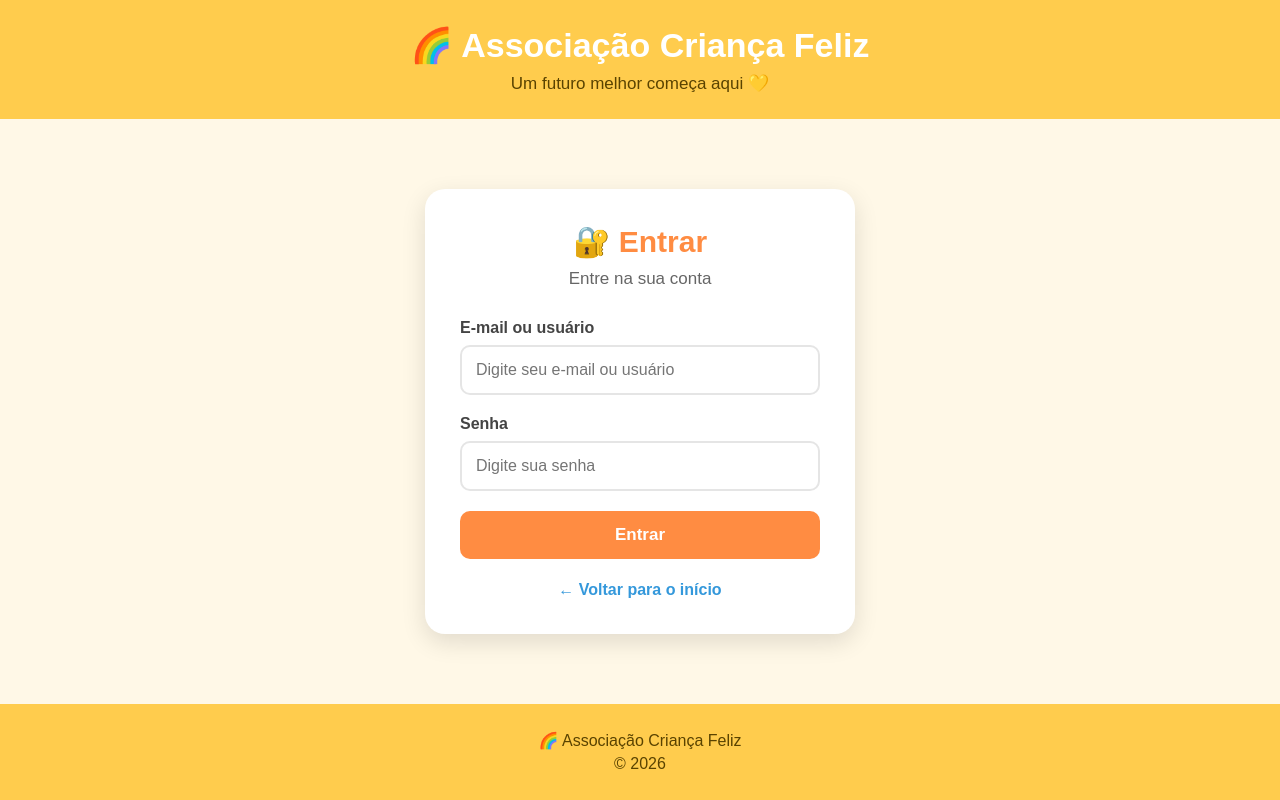
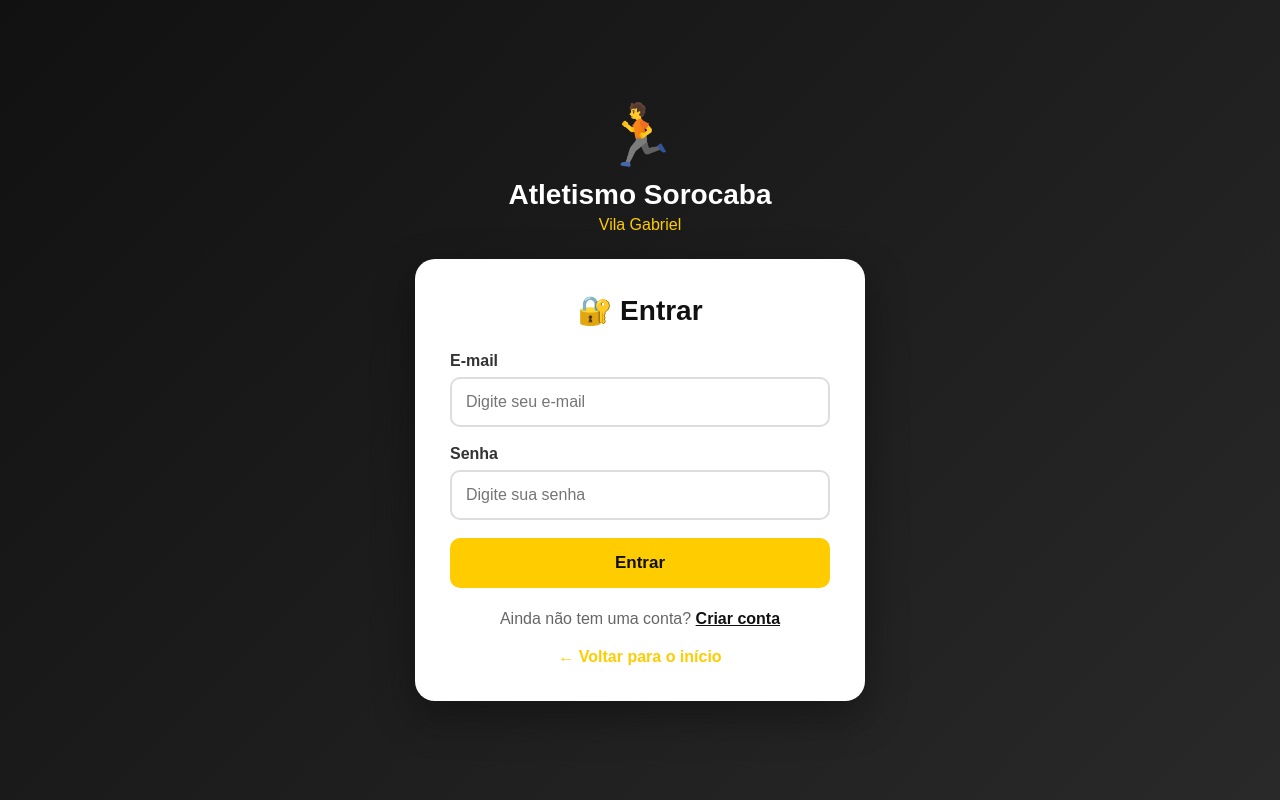
Before and after one commit to Sr-tetao/associacao_crian-a-feliz, a Flask app: page /login in a window 1280 px wide. Run offline with Flask 3, Linux system fonts and the light colour scheme.

Commit message:
Update login.html

```diff
--- a/templates/login.html
+++ b/templates/login.html
@@ -1,12 +1,10 @@
-
 <!DOCTYPE html>
 <html lang="pt-BR">
-
 <head>
     <meta charset="UTF-8">
     <meta name="viewport" content="width=device-width, initial-scale=1.0">
 
-    <title>Entrar - Associação Criança Feliz/Atletismo Vila Gabriel de Sorocaba/</title>
+    <title>Entrar - Atletismo Sorocaba</title>
 
     <style>
         * {
@@ -16,174 +14,131 @@
         }
 
         body {
+            font-family: Arial, Helvetica, sans-serif;
             min-height: 100vh;
-            font-family: Arial, Helvetica, sans-serif;
-            background: #fff8e7;
-            color: #333;
-
+            background: linear-gradient(135deg, #111, #292929);
             display: flex;
-            flex-direction: column;
+            align-items: center;
+            justify-content: center;
+            padding: 25px;
         }
 
-        header {
-            background: #ffcc4d;
-            padding: 25px 20px;
-            text-align: center;
+        .container {
+            width: 100%;
+            max-width: 450px;
         }
 
-        header h1 {
+        .logo {
+            text-align: center;
             color: white;
-            font-size: 34px;
+            margin-bottom: 25px;
         }
 
-        header p {
-            margin-top: 8px;
-            color: #5a4300;
-            font-size: 17px;
+        .logo .icone {
+            font-size: 60px;
         }
 
-        .login-area {
-            flex: 1;
-
-            display: flex;
-            justify-content: center;
-            align-items: center;
-
-            padding: 45px 20px;
+        .logo h1 {
+            font-size: 28px;
+            margin-top: 8px;
         }
 
-        .login-card {
-            width: 100%;
-            max-width: 430px;
-
-            background: white;
-            padding: 35px;
-
-            border-radius: 20px;
-
-            box-shadow: 0 8px 25px rgba(0, 0, 0, 0.12);
+        .logo p {
+            color: #ffcc00;
+            margin-top: 5px;
         }
 
-        .login-card h2 {
-            text-align: center;
-            color: #ff8c42;
-            font-size: 30px;
-            margin-bottom: 10px;
+        .card {
+            background: white;
+            border-radius: 20px;
+            padding: 35px;
+            box-shadow: 0 15px 40px rgba(0,0,0,.35);
         }
 
-        .descricao {
+        .card h2 {
             text-align: center;
-            color: #666;
-            margin-bottom: 30px;
+            color: #111;
+            margin-bottom: 25px;
+            font-size: 28px;
+        }
+
+        label {
+            display: block;
+            font-weight: bold;
+            margin-bottom: 7px;
+            color: #333;
+        }
+
+        input {
+            width: 100%;
+            padding: 14px;
+            margin-bottom: 18px;
+            border: 2px solid #ddd;
+            border-radius: 10px;
+            font-size: 16px;
+            outline: none;
+        }
+
+        input:focus {
+            border-color: #ffcc00;
+        }
+
+        button {
+            width: 100%;
+            padding: 15px;
+            border: none;
+            border-radius: 10px;
+            background: #ffcc00;
+            color: #111;
             font-size: 17px;
+            font-weight: bold;
+            cursor: pointer;
+        }
+
+        button:hover {
+            background: #e6b800;
         }
 
         .mensagens {
-            margin-bottom: 20px;
+            margin-bottom: 18px;
         }
 
         .mensagem {
             padding: 12px;
             border-radius: 8px;
             margin-bottom: 8px;
+            background: #ffe6e6;
+            color: #a00000;
             text-align: center;
-            font-size: 15px;
         }
 
-        .erro {
-            background: #ffe0dc;
-            color: #b42318;
+        .cadastro {
+            text-align: center;
+            margin-top: 22px;
+            color: #666;
         }
 
-        .sucesso {
-            background: #dff7e3;
-            color: #18753c;
-        }
-
-        .campo {
-            margin-bottom: 20px;
-        }
-
-        .campo label {
-            display: block;
-            margin-bottom: 8px;
+        .cadastro a {
+            color: #111;
             font-weight: bold;
-            color: #444;
-        }
-
-        .campo input {
-            width: 100%;
-            padding: 14px;
-
-            border: 2px solid #e5e5e5;
-            border-radius: 10px;
-
-            font-size: 16px;
-            outline: none;
-        }
-
-        .campo input:focus {
-            border-color: #ffcc4d;
-        }
-
-        .botao {
-            width: 100%;
-            padding: 14px;
-
-            border: none;
-            border-radius: 10px;
-
-            background: #ff8c42;
-            color: white;
-
-            font-size: 17px;
-            font-weight: bold;
-
-            cursor: pointer;
-        }
-
-        .botao:hover {
-            background: #f47721;
         }
 
         .voltar {
             display: block;
             text-align: center;
-
-            margin-top: 22px;
-
-            color: #3498db;
+            margin-top: 20px;
+            color: #ffcc00;
             text-decoration: none;
             font-weight: bold;
         }
 
-        .voltar:hover {
-            text-decoration: underline;
-        }
-
-        footer {
-            background: #ffcc4d;
-            padding: 22px;
-            text-align: center;
-            color: #5a4300;
-        }
-
-        footer p {
-            margin: 5px;
-        }
-
         @media (max-width: 500px) {
-
-            header h1 {
-                font-size: 27px;
-            }
-
-            .login-card {
+            .card {
                 padding: 25px;
             }
 
-            .login-card h2 {
-                font-size: 26px;
+            .logo h1 {
+                font-size: 23px;
             }
         }
     </style>
@@ -191,32 +146,35 @@
 
 <body>
 
-    <header>
-        <h1>🌈 Associação Criança Feliz</h1>
-        <p>Um futuro melhor começa aqui 💛</p>
-    </header>
+<div class="container">
 
+    <div class="logo">
+        <div class="icone">🏃</div>
 
-    <main class="login-area">
+        <h1>
+            Atletismo Sorocaba
+        </h1>
 
-        <div class="login-card">
+        <p>
+            Vila Gabriel
+        </p>
+    </div>
 
-            <h2>🔐 Entrar</h2>
+    <div class="card">
 
-            <p class="descricao">
-                Entre na sua conta
-            </p>
+        <h2>
+            🔐 Entrar
+        </h2>
 
+        {% with mensagens = get_flashed_messages(with_categories=true) %}
 
-            {% with messages = get_flashed_messages(with_categories=true) %}
-
-                {% if messages %}
+            {% if mensagens %}
 
                 <div class="mensagens">
 
-                        {% for categoria, mensagem in messages %}
+                    {% for categoria, mensagem in mensagens %}
 
-                            <div class="mensagem {{ categoria }}">
+                        <div class="mensagem">
                             {{ mensagem }}
                         </div>
 
@@ -228,28 +186,19 @@
 
         {% endwith %}
 
-
         <form method="POST" action="{{ url_for('login') }}">
 
-                <div class="campo">
-
             <label for="usuario">
-                        E-mail ou usuário
+                E-mail
             </label>
 
             <input
-                        type="text"
+                type="email"
                 id="usuario"
                 name="usuario"
-                        placeholder="Digite seu e-mail ou usuário"
+                placeholder="Digite seu e-mail"
                 required
-                        autocomplete="username"
             >
-
-                </div>
-
-
-                <div class="campo">
 
             <label for="senha">
                 Senha
@@ -261,35 +210,34 @@
                 name="senha"
                 placeholder="Digite sua senha"
                 required
-                        autocomplete="current-password"
             >
 
-                </div>
-
-
-                <button type="submit" class="botao">
+            <button type="submit">
                 Entrar
             </button>
 
         </form>
 
+        <div class="cadastro">
 
-            <a href="{{ url_for('inicio') }}" class="voltar">
+            Ainda não tem uma conta?
+
+            <a href="{{ url_for('cadastrar') }}">
+                Criar conta
+            </a>
+
+        </div>
+
+        <a
+            href="{{ url_for('inicio') }}"
+            class="voltar"
+        >
             ← Voltar para o início
         </a>
 
     </div>
 
-    </main>
-
-
-    <footer>
-
-        <p>🌈 Associação Criança Feliz</p>
-        <p>© 2026</p>
-
-    </footer>
+</div>
 
 </body>
-
 </html>
```
Lines whose indentation alone changed are shown as unchanged.
